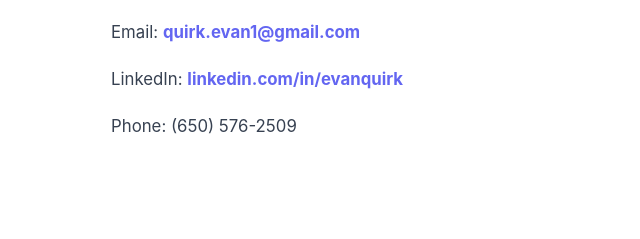
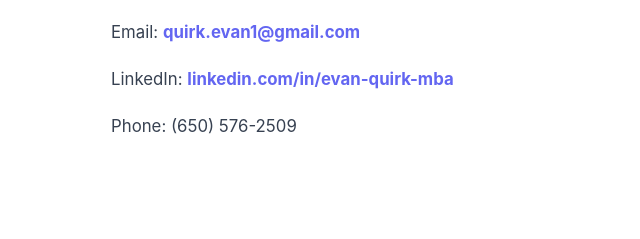
Before and after one commit to equirk0910/Evan-Quirk-Portfolio, a website: page public/index.html in a window 1280 px wide. Shown: the part 1634-1873 px from the top of the page, 99-739 px from the left. Drawn offline with Linux system fonts and the light colour scheme.

Commit message:
Update LinkedIn display text to match URL (evan-quirk-mba)

```diff
--- a/public/index.html
+++ b/public/index.html
@@ -41,7 +41,7 @@
       <section id="contact">
         <h2>Contact</h2>
         <p>Email: <a href="mailto:quirk.evan1@gmail.com">quirk.evan1@gmail.com</a></p>
-        <p>LinkedIn: <a href="https://www.linkedin.com/in/evan-quirk-mba/" target="_blank">linkedin.com/in/evanquirk</a></p>
+        <p>LinkedIn: <a href="https://www.linkedin.com/in/evan-quirk-mba/" target="_blank">linkedin.com/in/evan-quirk-mba</a></p>
         <p>Phone: (650) 576-2509</p>
     </section>
     </main>
```
